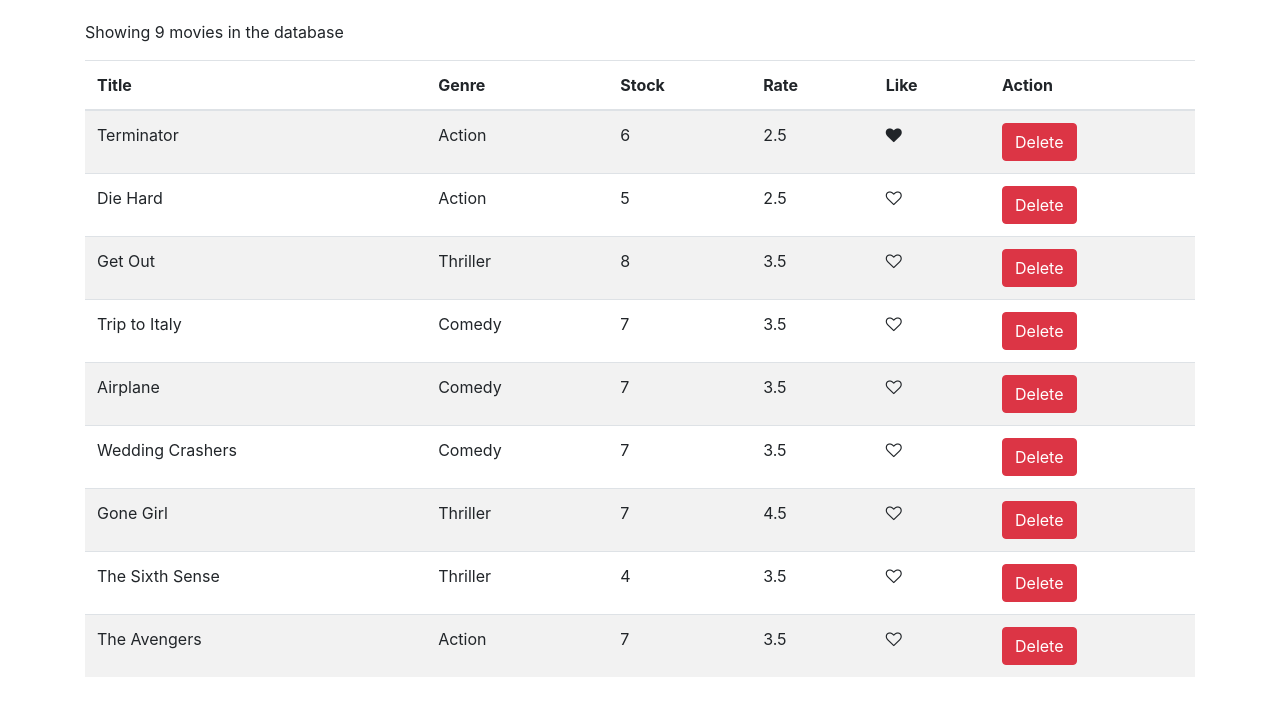
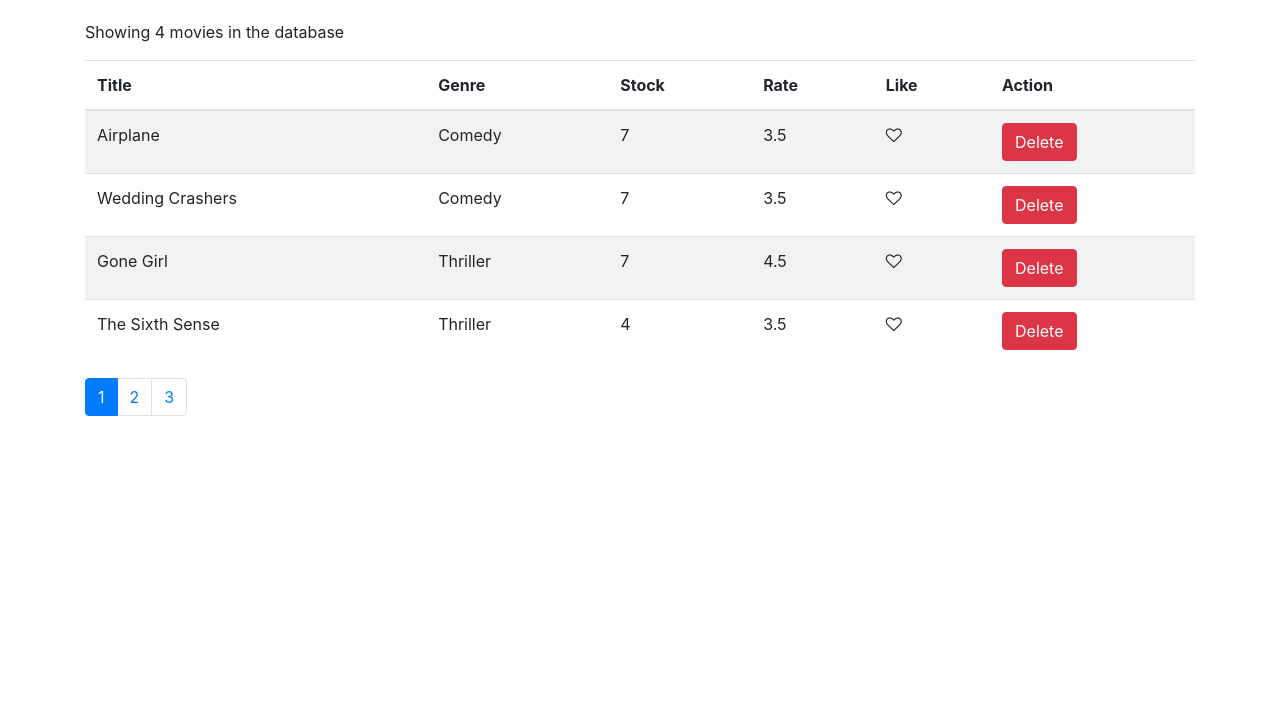
Before and after one commit to bijay11/movieapp, a React (Create React App) app: page / in a window 1280 px wide. Shown: the top 716 px of the page. Built offline with nearby package versions, Linux system fonts and the light colour scheme.

Commit message:
Pagination Implementated

```diff
--- a/package.json
+++ b/package.json
@@ -8,6 +8,8 @@
     "@testing-library/user-event": "^12.8.3",
     "bootstrap": "^4.6.0",
     "font-awesome": "^4.7.0",
+    "lodash": "^4.17.21",
+    "prop-types": "^15.7.2",
     "react": "^17.0.2",
     "react-dom": "^17.0.2",
     "react-scripts": "4.0.3",
--- a/src/components/common/Like.jsx
+++ b/src/components/common/Like.jsx
@@ -1,4 +1,4 @@
-import React, { Component } from "react";
+import React from "react";
 
 //Input: liked
 //Output: onClick
--- /dev/null
+++ b/src/components/common/pagination.jsx
@@ -0,0 +1,37 @@
+import React from "react";
+import PropTypes from "prop-types";
+import _ from "lodash";
+const Pagination = (props) => {
+  //we will need array here to map each list item
+
+  const { itemsCount, pageSize, onPageChange, currentPage } = props;
+  const pagesCount = Math.ceil(itemsCount / pageSize);
+
+  if (pagesCount === 1) return null;
+  const pages = _.range(1, pagesCount + 1);
+  return (
+    <nav>
+      <ul className="pagination">
+        {pages.map((page) => (
+          <li
+            key={page}
+            className={page === currentPage ? "page-item active" : "page-item"}
+          >
+            <a className="page-link" onClick={() => onPageChange(page)}>
+              {page}
+            </a>
+          </li>
+        ))}
+      </ul>
+    </nav>
+  );
+};
+
+Pagination.propTypes = {
+  itemsCount: PropTypes.number.isRequired,
+  pageSize: PropTypes.number.isRequired,
+  currentPage: PropTypes.number.isRequired,
+  onPageChange: PropTypes.func.isRequired,
+};
+
+export default Pagination;
--- a/src/movies.jsx
+++ b/src/movies.jsx
@@ -1,9 +1,11 @@
 import React, { Component } from "react";
-import Like from "./components/common/Like";
+import Like from "./components/common/like";
+import Pagination from "./components/common/pagination";
 import { getMovies } from "./services/fakeMovieService";
 
+import { paginate } from "./utils/paginate";
 class Movies extends Component {
-  state = { movies: getMovies() };
+  state = { movies: getMovies(), pageSize: 4, currentPage: 1 };
 
   handleDelete = (movie) => {
     const movies = this.state.movies.filter((m) => m._id !== movie._id);
@@ -17,12 +19,18 @@
     movies[index].liked = !movies[index].liked;
     this.setState({ movies });
   };
+  handlePageChange = (page) => {
+    this.setState({ currentPage: page });
+  };
+
   render() {
     const { length: count } = this.state.movies;
+    const { pageSize, currentPage, movies: allMovies } = this.state;
     if (count === 0) return <p>There are no movies in the database.</p>;
+    const movies = paginate(allMovies, currentPage, pageSize);
     return (
       <React.Fragment>
-        <p>Showing {count} movies in the database</p>
+        <p>Showing {movies.length} movies in the database</p>
         <table className="table table-striped table-hover">
           <thead>
             <tr>
@@ -35,7 +43,7 @@
             </tr>
           </thead>
           <tbody>
-            {this.state.movies.map((movie) => (
+            {movies.map((movie) => (
               <tr key={movie._id}>
                 <td>{movie.title}</td>
                 <td>{movie.genre.name}</td>
@@ -60,6 +68,13 @@
             ))}
           </tbody>
         </table>
+
+        <Pagination
+          itemsCount={count}
+          pageSize={pageSize}
+          currentPage={currentPage}
+          onPageChange={this.handlePageChange}
+        />
       </React.Fragment>
     );
   }
--- /dev/null
+++ b/src/utils/paginate.js
@@ -0,0 +1,6 @@
+import _ from "lodash";
+
+export function paginate(items, pageNumber, pageSize) {
+  const startIndex = pageNumber - 1 + pageSize;
+  return _(items).slice(startIndex).take(pageSize).value();
+}
```
